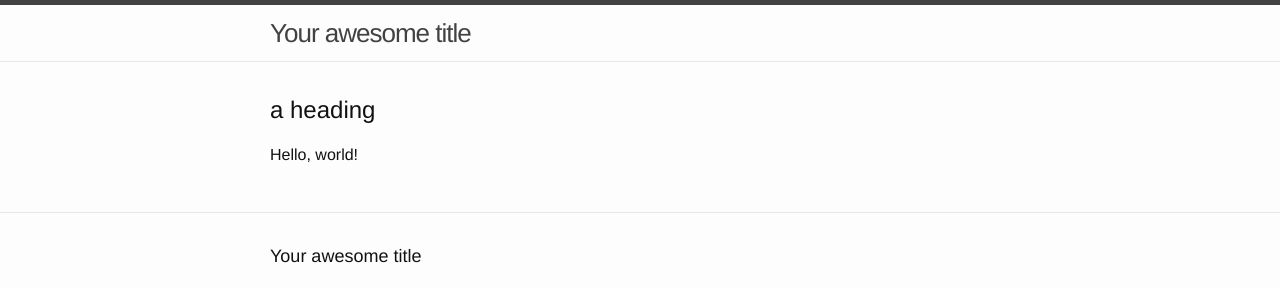
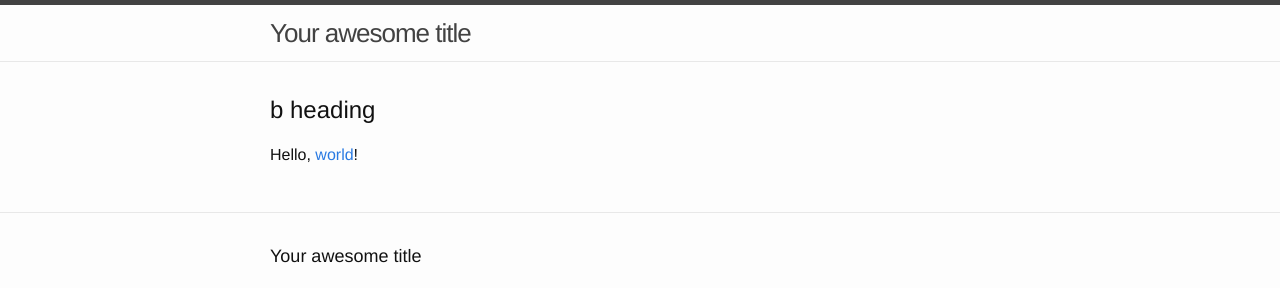
Before and after one commit to saku0/book, a Jekyll site: the page built from index.md, in a window 1280 px wide. Shown: the top 288 px of the page. Built offline with Jekyll 4.4.1, drawn with Linux system fonts in a browser that asks for light colours; some of the changed lines change nothing that is shown.

Commit message:
another step

```diff
--- a/index.md
+++ b/index.md
@@ -2,6 +2,6 @@
 layout: default
 ---
 
-## a heading
+## b heading
 
-Hello, world!
+Hello, [world](/sample/)!
```
